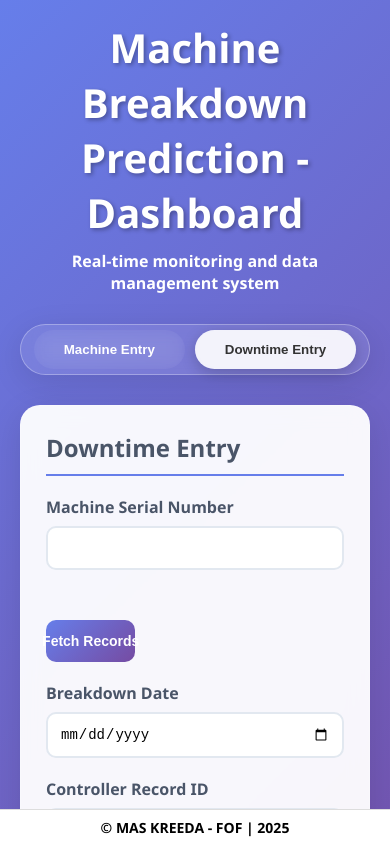
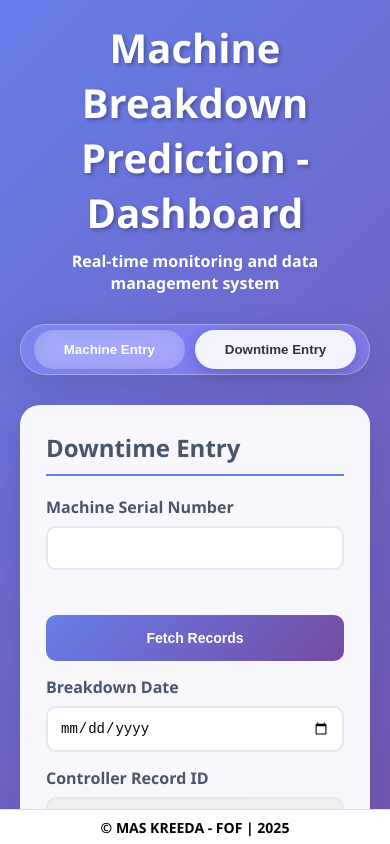
Before and after one commit to DeelakaDias/Preventing-Mechanism, a website: page MBP_interface/MBP_IoT_dashboard.html in a window 390 px wide. Both pictures are taken after a click on the button "Downtime Entry". Shown: the top 844 px of the page. Drawn offline with Linux system fonts and the light colour scheme.

Commit message:
alignment changes

```diff
--- a/MBP_interface/MBP_IoT_css.css
+++ b/MBP_interface/MBP_IoT_css.css
@@ -30,14 +30,13 @@ body {
 }
 
 #machineStatusTable tr.selected {
-    background-color: #6c8ed1; /* lighter, soft blue */
+    background-color: #6c8ed1;
     color: white;
 }
 
 #machineStatusTable tr:hover:not(.selected) {
-    background-color: #dbe5f6; /* very light blue for hover */
+    background-color: #dbe5f6;
 }
-
 
 .dashboard-tabs {
     display: flex;
@@ -45,8 +44,8 @@ body {
     margin-bottom: 30px;
     padding: 5px;
     border-radius: 50px;
-    background: rgba(255, 255, 255, 0.15); /* translucent base */
-    backdrop-filter: blur(20px) saturate(180%); /* liquid glass effect */
+    background: rgba(255, 255, 255, 0.15);
+    backdrop-filter: blur(20px) saturate(180%);
     -webkit-backdrop-filter: blur(20px) saturate(180%);
     border: 1px solid rgba(255, 255, 255, 0.3);
     box-shadow: 0 8px 32px rgba(0, 0, 0, 0.1);
@@ -56,7 +55,7 @@ body {
 .tab-button {
     padding: 12px 30px;
     border: none;
-    background: rgba(255, 255, 255, 0.2); /* semi-transparent button */
+    background: rgba(255, 255, 255, 0.2);
     color: white;
     cursor: pointer;
     border-radius: 25px;
@@ -68,41 +67,13 @@ body {
 }
 
 .tab-button:hover {
-    background: rgba(255, 255, 255, 0.35); /* brighter hover */
+    background: rgba(255, 255, 255, 0.35);
     color: #333;
     box-shadow: 0 4px 15px rgba(0, 0, 0, 0.2);
 }
 
 .tab-button.active {
     background: rgba(255, 255, 255, 0.9);
-    color: #333;
-    box-shadow: 0 4px 15px rgba(0,0,0,0.2);
-}
-
-
-.dashboard-tabs {
-    display: flex;
-    justify-content: center;
-    margin-bottom: 30px;
-    background: rgba(255,255,255,0.1);
-    border-radius: 50px;
-    padding: 5px;
-    backdrop-filter: blur(10px);
-}
-
-.tab-button {
-    padding: 12px 30px;
-    border: none;
-    background: transparent;
-    color: white;
-    cursor: pointer;
-    border-radius: 25px;
-    transition: all 0.3s ease;
-    font-weight: 600;
-}
-
-.tab-button.active {
-    background: rgba(255,255,255,0.9);
     color: #333;
     box-shadow: 0 4px 15px rgba(0,0,0,0.2);
 }
@@ -271,36 +242,6 @@ body {
 .status-down { background-color: #f44336; }
 .status-idle { background-color: #9E9E9E; }
 
-/* .charts-container {
-    display: grid;
-    grid-template-columns: repeat(auto-fit, minmax(400px, 1fr));
-    gap: 20px;
-}
-
-.chart-placeholder {
-    height: 300px;
-    background: linear-gradient(45deg, #f0f0f0, #e0e0e0);
-    border-radius: 10px;
-    display: flex;
-    align-items: center;
-    justify-content: center;
-    color: #666;
-    font-weight: bold;
-    position: relative;
-    overflow: hidden;
-}
-
-.chart-placeholder::before {
-    content: '';
-    position: absolute;
-    top: 0;
-    left: -100%;
-    width: 100%;
-    height: 100%;
-    background: linear-gradient(90deg, transparent, rgba(255,255,255,0.4), transparent);
-    animation: shimmer 2s infinite;
-} */
-
 @keyframes shimmer {
     0% { left: -100%; }
     100% { left: 100%; }
@@ -325,49 +266,31 @@ body {
     border: 1px solid #ffeaa7;
 }
 
-@media (max-width: 768px) {
-    .form-grid {
-        grid-template-columns: 1fr;
-    }
-
-    .metrics-grid {
-        grid-template-columns: repeat(2, 1fr);
-    }
-
-    .charts-container {
-        grid-template-columns: 1fr;
-    }
-}
-
 .footer {
-  background-color: #ffffff; /* White background */
-  padding: 6px 15px;        /* Space inside footer */
-  border-top: 1px solid #ddd; /* Subtle top border */
-  position: fixed;           /* Stick to bottom */
+    background-color: #ffffff;
+    padding: 6px 15px;
+    border-top: 1px solid #ddd;
+    position: fixed;
     bottom: 0;
     left: 0;
     width: 100%;
-  text-align: center;        /* Center align content */
+    text-align: center;
 }
 
 .footer span {
-  color: #000000;            /* Black text */
+    color: #000000;
     font-size: 14px;
-  font-weight: bold;         /* Make text bold */
-  display: inline-block;     /* Keeps it neat */
+    font-weight: bold;
+    display: inline-block;
 }
 
-
-
-/* Secondary Button Style */
 .secondary-btn {
     background: #758bf0;
-    color: #667eea;
+    color: #ffffff;
     padding: 15px 40px;
     border: 2px solid #667eea;
     border-radius: 25px;
     font-size: 16px;
-    color: #ffffff;
     font-weight: 600;
     cursor: pointer;
     transition: all 0.3s ease;
@@ -381,7 +304,6 @@ body {
     box-shadow: 0 8px 25px rgba(102, 126, 234, 0.3);
 }
 
-/* Chart Container */
 .chart-container {
     position: relative;
     height: 400px;
@@ -389,12 +311,10 @@ body {
     padding: 20px;
 }
 
-/* Responsive canvas */
 .chart-container canvas {
     max-height: 400px;
 }
 
-/* Button Container for multiple buttons */
 .button-container {
     display: flex;
     justify-content: space-between;
@@ -403,7 +323,96 @@ body {
     gap: 15px;
 }
 
+/* ===== NEW STYLES FOR SINGLE ROW LAYOUT ===== */
+
+/* Downtime Form Row Layout - All fields in one row */
+.downtime-form-row {
+    display: flex;
+    gap: 15px;
+    align-items: flex-end;
+    margin-bottom: 20px;
+}
+
+/* Field size variations */
+.form-field-large {
+    flex: 2.5;
+    min-width: 250px;
+}
+
+.form-field-button {
+    flex: 1.2;
+    min-width: 140px;
+}
+
+.form-field-small {
+    flex: 1.5;
+    min-width: 160px;
+}
+
+.form-field-medium {
+    flex: 2;
+    min-width: 200px;
+}
+
+/* Fetch Records Button - Optimized for row layout */
+.fetch-btn {
+    background: linear-gradient(135deg, #667eea, #764ba2);
+    color: white;
+    padding: 12px 16px;
+    border: none;
+    border-radius: 10px;
+    font-size: 14px;
+    font-weight: 600;
+    cursor: pointer;
+    transition: all 0.3s ease;
+    white-space: nowrap;
+    width: 100%;
+    height: 46px;
+    display: flex;
+    align-items: center;
+    justify-content: center;
+}
+
+.fetch-btn:hover {
+    transform: translateY(-2px);
+    box-shadow: 0 4px 15px rgba(102, 126, 234, 0.4);
+    background: linear-gradient(135deg, #7c8ff5, #8659ad);
+}
+
+.fetch-btn:active {
+    transform: translateY(0);
+    box-shadow: 0 2px 8px rgba(102, 126, 234, 0.3);
+}
+
+/* ===== RESPONSIVE DESIGN ===== */
+
+@media (max-width: 1200px) {
+    .downtime-form-row {
+        flex-wrap: wrap;
+    }
+
+    .form-field-large,
+    .form-field-button,
+    .form-field-small,
+    .form-field-medium {
+        flex: 1 1 45%;
+        min-width: 250px;
+    }
+}
+
 @media (max-width: 768px) {
+    .form-grid {
+        grid-template-columns: 1fr;
+    }
+
+    .metrics-grid {
+        grid-template-columns: repeat(2, 1fr);
+    }
+
+    .charts-container {
+        grid-template-columns: 1fr;
+    }
+
     .button-container {
         flex-direction: column;
         align-items: stretch;
@@ -417,36 +426,20 @@ body {
     .chart-container {
         height: 300px;
     }
+
+    .downtime-form-row {
+        flex-direction: column;
     }
 
-
-
-/* Fetch Records Button Style - Compact and aligned */
-.fetch-btn {
-    background: linear-gradient(135deg, #667eea, #764ba2);
-    color: white;
-    padding: 12px 20px;
-    border: none;
-    border-radius: 10px;
-    font-size: 14px;
-    font-weight: 600;
-    cursor: pointer;
-    transition: all 0.3s ease;
-    white-space: nowrap;
-    width: 30%;
-    height: 42px;
-    display: flex;                /* ✅ Enables flexbox */
-    align-items: center;          /* ✅ Vertical center */
-    justify-content: center;      /* ✅ Horizontal center */
+    .form-field-large,
+    .form-field-button,
+    .form-field-small,
+    .form-field-medium {
+        flex: 1 1 100%;
+        width: 100%;
     }
 
-.fetch-btn:hover {
-    transform: translateY(-2px);
-    box-shadow: 0 4px 15px rgba(102, 126, 234, 0.4);
-    background: linear-gradient(135deg, #7c8ff5, #8659ad);
+    .fetch-btn {
+        width: 100%;
     }
-
-.fetch-btn:active {
-    transform: translateY(0);
-    box-shadow: 0 2px 8px rgba(102, 126, 234, 0.3);
 }
--- a/MBP_interface/MBP_IoT_dashboard.html
+++ b/MBP_interface/MBP_IoT_dashboard.html
@@ -97,7 +97,8 @@
         </div>
 
         <!-- Downtime Entry Tab -->
-        <div id="downtime-entry" class="tab-content active">
+
+        <!-- <div id="downtime-entry" class="tab-content active">
             <div class="card">
                 <h2>Downtime Entry</h2>
                 <div id="downtimeAlert"></div>
@@ -138,6 +139,53 @@
                     </div>
                 </form>
             </div>
+        </div> -->
+
+
+        <div id="downtime-entry" class="tab-content active">
+            <div class="card">
+                <h2>Downtime Entry</h2>
+                <div id="downtimeAlert"></div>
+                <form id="downtimeForm" action="http://localhost:5000/api/downTimeRoutes/postDownTimeRoutes" method="POST">
+                    <div class="downtime-form-row">
+                        <div class="form-group form-field-large">
+                            <label for="downtimeMachineSerial">Machine Serial Number</label>
+                            <input type="text" id="downtimeMachineSerial" name="machineSerialNumber" required>
+                        </div>
+
+                        <div class="form-group form-field-button">
+                            <label style="visibility: hidden;">Action</label>
+                            <button type="button" id="fetchRecordsBtn" class="fetch-btn">Fetch Records</button>
+                        </div>
+
+                        <div class="form-group form-field-small">
+                            <label for="downTimeDateTime">Breakdown Date</label>
+                            <input type="date" id="downTimeDateTime" name="dateTime" required>
+                        </div>
+
+                        <div class="form-group form-field-medium">
+                            <label for="controllerRecordId">Controller Record ID</label>
+                            <select id="controllerRecordId" name="MBP_Controller_ID" required>
+                                <option value="">Select Controller Record</option>
+                            </select>
+                        </div>
+                    </div>
+
+                    <div class="form-grid" style="margin-top: 20px;">
+                        <div class="form-group" style="grid-column: 1 / -1;">
+                            <label for="errorOccured">Reason Description</label>
+                            <textarea id="errorOccured" name="errorOccured" rows="4" required></textarea>
+                        </div>
+                    </div>
+
+                    <div style="display: flex; justify-content: space-between; align-items: center; margin-top: 20px;">
+                        <button type="submit" class="submit-btn">Record Downtime</button>
+                        <button type="button" class="secondary-btn" onclick="goToControllerRecords()">
+                            Controller Records
+                        </button>
+                    </div>
+                </form>
+            </div>
         </div>
 
     </div>
```
Lines whose indentation alone changed are shown as unchanged.
